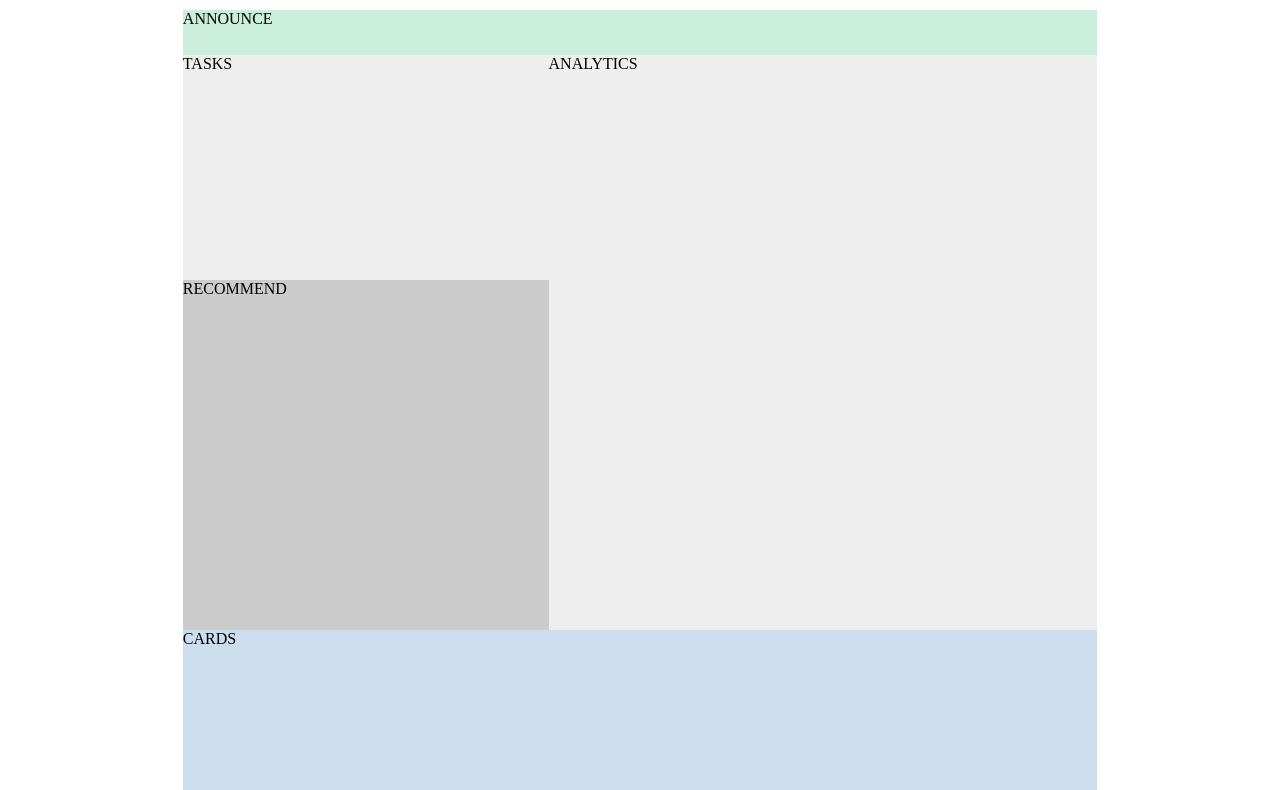
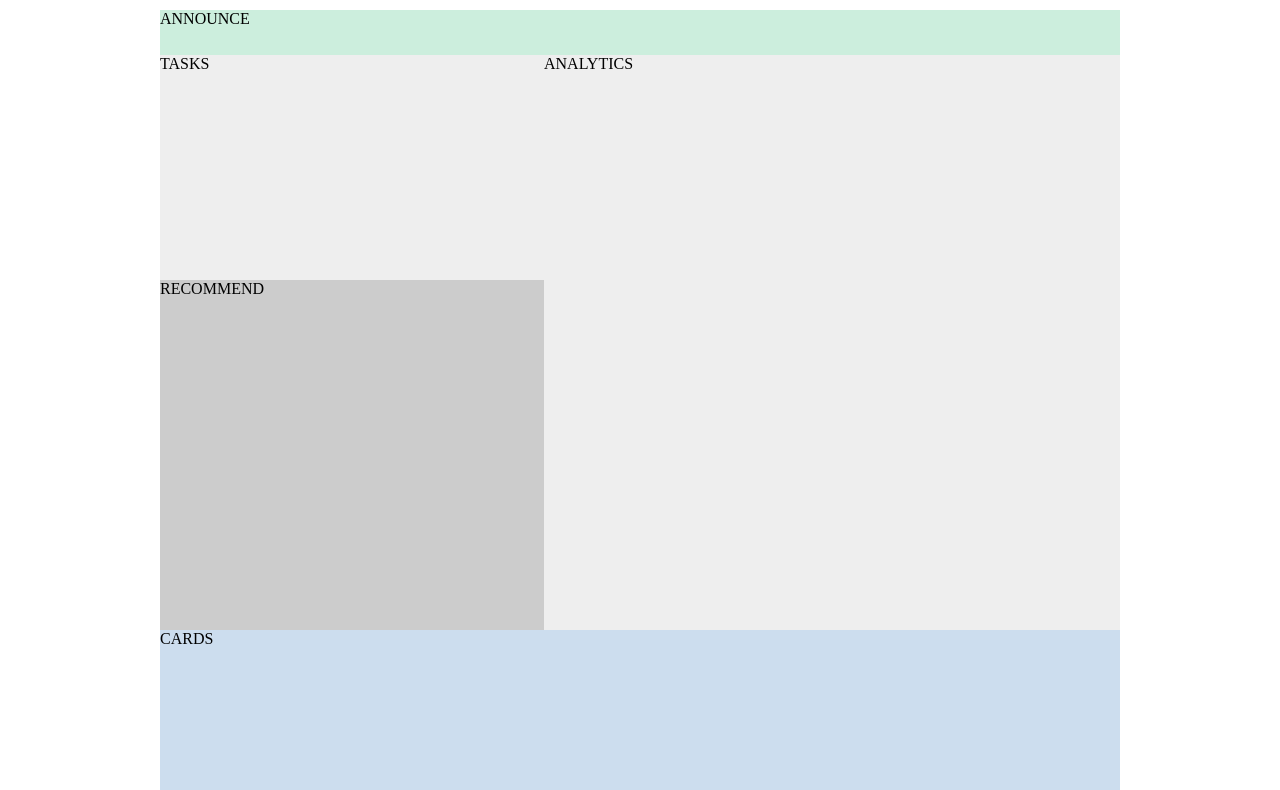
Before and after one commit to amygtownsend/mejo487-project1, a plain HTML site: page index.html in a window 1280 px wide. Shown: the part 235-1025 px from the top of the page. Drawn offline with Linux system fonts and the light colour scheme.

Commit message:
add nested grid main

```diff
--- a/css/style.css
+++ b/css/style.css
@@ -11,17 +11,14 @@
 .site {
   display: grid;
   margin: 0;
-  grid-template-columns: 1fr 1fr 1fr 1fr 1fr 1fr 1fr;
-  grid-template-rows: 40px 115px 90px 45px 225px 350px 200px 40px;
+  grid-template-columns: 1fr 6fr 1fr;
+  grid-template-rows: 40px 115px 90px 820px 40px;
   grid-template-areas:
-    'hd hd hd hd hd hd hd'
-    'nv nv nv nv nv nv nv'
-    'ec1 db db db db db ec2'
-    'ec1 ann ann ann ann ann ec2'
-    'ec1 tk tk analyt analyt analyt ec2'
-    'ec1 rc rc analyt analyt analyt ec2'
-    'ec1 card card card card card ec2'
-    'ft ft ft ft ft ft ft';
+    'hd hd hd'
+    'nv nv nv'
+    'ec1 db ec2'
+    'ec1 main ec2'
+    'ft ft ft';
 }
 
 .header {
@@ -132,6 +129,20 @@
   top: 5px;
 }
 
+.main {
+  grid-area: main;
+  display: grid;
+  margin: 0;
+  grid-template-columns: 1fr 1fr 1fr 1fr 1fr;
+  grid-template-rows: 45px 225px 350px 200px;
+  grid-template-areas:
+    'ann ann ann ann ann'
+    'tk tk analyt analyt analyt'
+    'rc rc analyt analyt analyt'
+    'card card card card card'
+    'ft ft ft ft ft';
+}
+
 .announce {
   grid-area: ann;
   background: #cceedd;
@@ -163,22 +174,40 @@
 }
 
 @media screen and (max-width:767px) {
+  .main {
+    grid-template-columns: 1fr;
+    grid-template-areas:
+      'ann'
+      'tk'
+      'rc'
+      'analyt'
+      'card';
+  }
+
   .site {
     grid-template-columns: 1fr;
     grid-template-areas:
     'hd'
     'nv'
     'db'
-    'ann'
-    'tk'
-    'rc'
-    'analyt'
-    'card'
+    'main'
     'ft';
   }
 
   .navicon {
     margin-right: 0px;
+  }
+
+  .header-flex {
+    padding-right: 10px;
+  }
+
+  .dash {
+    margin: 10px;
+  }
+
+  .search input {
+    width: 175px;
   }
 }
 
--- a/index.html
+++ b/index.html
@@ -50,6 +50,7 @@
       </div>
     </div>
   </div>
+  <div class="main">
     <div class="announce">
       ANNOUNCE
     </div>
@@ -65,6 +66,7 @@
     <div class="cards">
       CARDS
     </div>
+  </div>
   <div class="footer">
     FOOTER
   </div>
```
Lines whose indentation alone changed are shown as unchanged.
